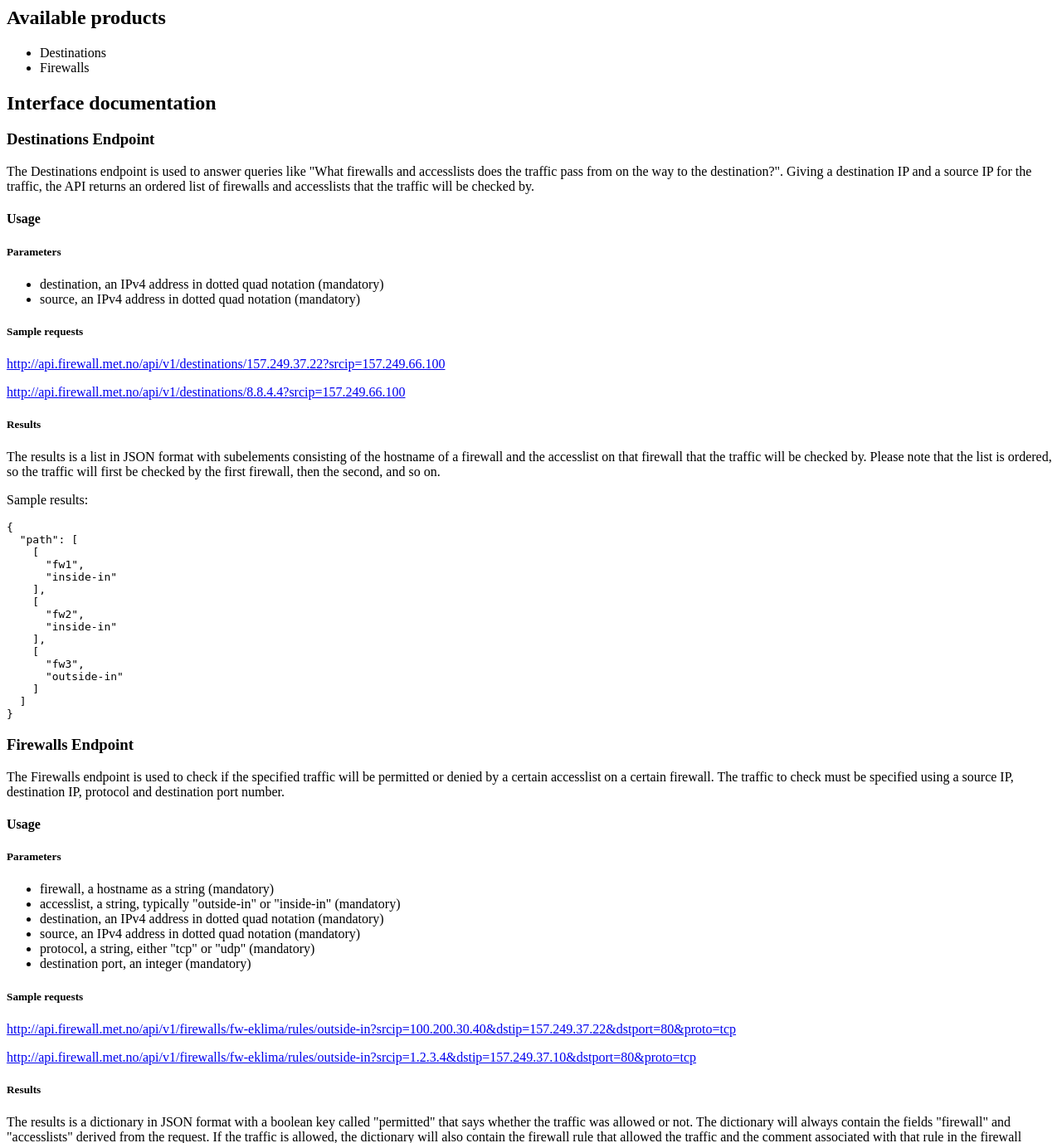
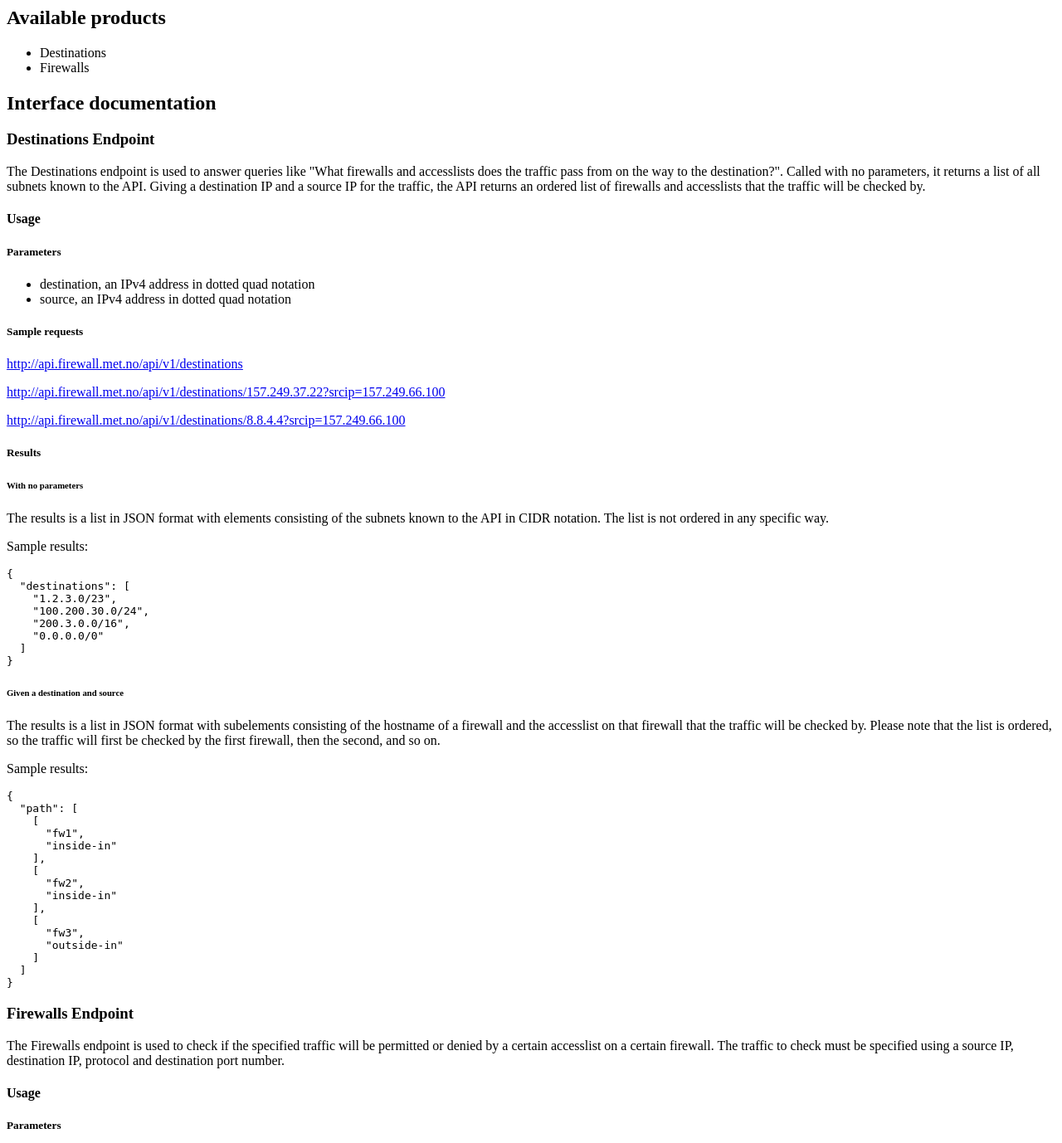
Before and after one commit to arnesund/firewall-api, a Flask app: page / in a window 1280 px wide. Shown: the part 175-1553 px from the top of the page at 83% size. Run offline with Flask 2, Linux system fonts and the light colour scheme.

Commit message:
Implementing destinations endpoint with no required parameters

```diff
--- a/app.py
+++ b/app.py
@@ -35,7 +35,6 @@ def index_page():
 
 #### API Endpoints ####
 
-# API path endpoint
 def find_path(graph, start, end, path=[]):
     path = path + [start]
     if start == end:
@@ -54,6 +53,18 @@ def get_subnet(ip):
         if address in subnet:
             return str(subnet)
 
+
+@app.route('/api/v1/destinations')
+def list_destinations():
+    '''Return a list of all destination subnets known to the API'''
+    res = []
+    for subnet in subnets:
+        res.append(str(subnet))
+
+    return jsonify({'destinations': res})
+
+
+# API path endpoint
 @app.route('/api/v1/destinations/<dstip>')
 def post_path(dstip, srcip=None):
     if not srcip:
--- a/templates/apidocs.html
+++ b/templates/apidocs.html
@@ -13,17 +13,32 @@
 </ul>
 <h2>Interface documentation</h2>
 <h3>Destinations Endpoint</h3>
-<p>The Destinations endpoint is used to answer queries like "What firewalls and accesslists does the traffic pass from on the way to the destination?". Giving a destination IP and a source IP for the traffic, the API returns an ordered list of firewalls and accesslists that the traffic will be checked by.</p>
+<p>The Destinations endpoint is used to answer queries like "What firewalls and accesslists does the traffic pass from on the way to the destination?". Called with no parameters, it returns a list of all subnets known to the API. Giving a destination IP and a source IP for the traffic, the API returns an ordered list of firewalls and accesslists that the traffic will be checked by.</p>
 <h4>Usage</h4>
 <h5>Parameters</h5>
 <ul>
-<li>destination, an IPv4 address in dotted quad notation (mandatory)</li>
-<li>source, an IPv4 address in dotted quad notation (mandatory)</li>
+<li>destination, an IPv4 address in dotted quad notation</li>
+<li>source, an IPv4 address in dotted quad notation</li>
 </ul>
 <h5>Sample requests</h5>
+<p><a href="http://api.firewall.met.no/api/v1/destinations">http://api.firewall.met.no/api/v1/destinations</a></p>
 <p><a href="http://api.firewall.met.no/api/v1/destinations/157.249.37.22?srcip=157.249.66.100">http://api.firewall.met.no/api/v1/destinations/157.249.37.22?srcip=157.249.66.100</a></p>
 <p><a href="http://api.firewall.met.no/api/v1/destinations/8.8.4.4?srcip=157.249.66.100">http://api.firewall.met.no/api/v1/destinations/8.8.4.4?srcip=157.249.66.100</a></p>
 <h5>Results</h5>
+<h6>With no parameters</h6>
+<p>The results is a list in JSON format with elements consisting of the subnets known to the API in CIDR notation. The list is not ordered in any specific way.</p>
+<p>Sample results:</p>
+<pre>
+{
+  "destinations": [
+    "1.2.3.0/23",
+    "100.200.30.0/24",
+    "200.3.0.0/16",
+    "0.0.0.0/0"
+  ]
+}
+</pre>
+<h6>Given a destination and source</h6>
 <p>The results is a list in JSON format with subelements consisting of the hostname of a firewall and the accesslist on that firewall that the traffic will be checked by. Please note that the list is ordered, so the traffic will first be checked by the first firewall, then the second, and so on.</p>
 <p>Sample results:</p>
 <pre>
```
